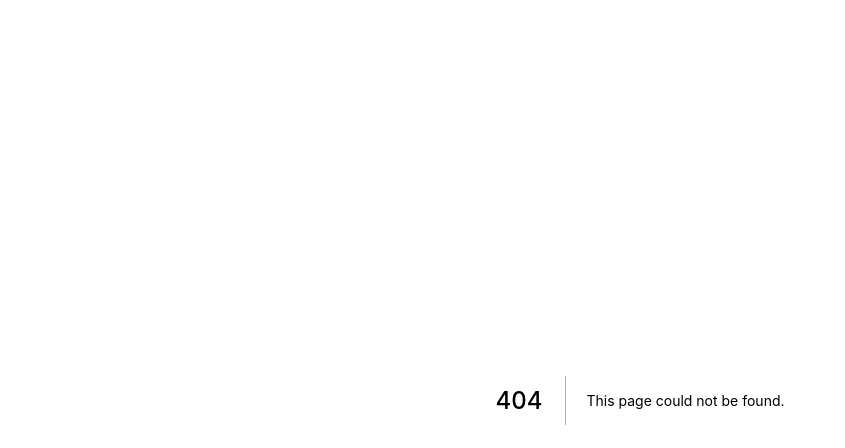
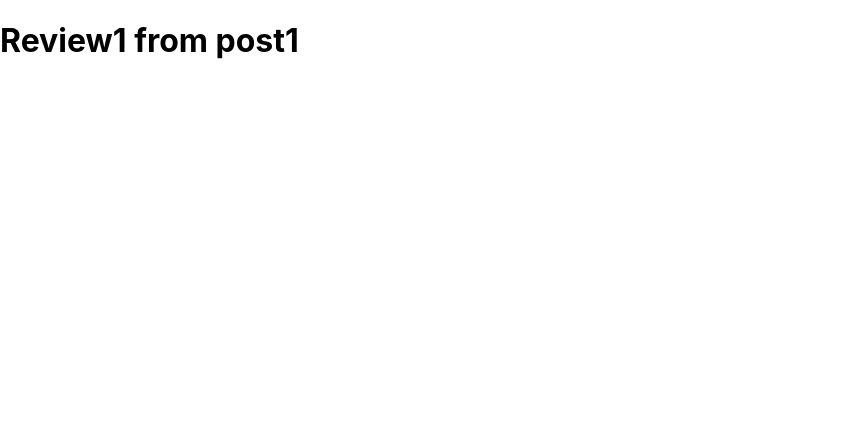
Before and after one commit to HanzaleLatifi/Next-js-courses, a Next.js app: page /posts/1/review/1 in a window 1280 px wide. Before the commit this address had no page. Shown: the top 448 px of the page, without its empty margins (0-845 px from the left). Built offline with nearby package versions, Linux system fonts and the light colour scheme.

Commit message:
nested dynamic Routes

```diff
--- /dev/null
+++ b/pages/posts/[postId]/review/[reviewId].js
@@ -0,0 +1,11 @@
+import { useRouter } from "next/router"
+
+function Review() {
+    const router=useRouter()
+    const{postId,reviewId}=router.query
+  return (
+    <h1>Review{reviewId} from post{postId}</h1>
+  )
+}
+
+export default Review
```
Also changed, not shown: pages/posts/[postId]/index.js (renamed from pages/posts/[postId].js).
